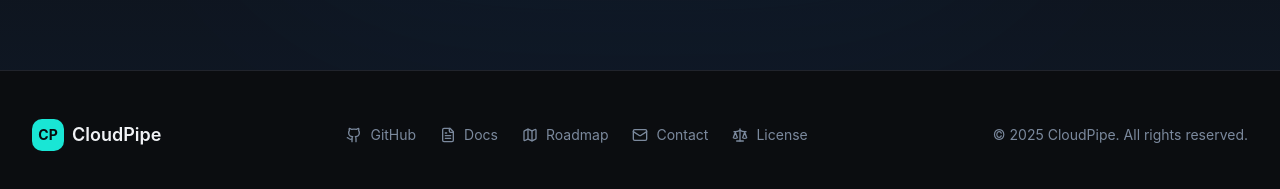
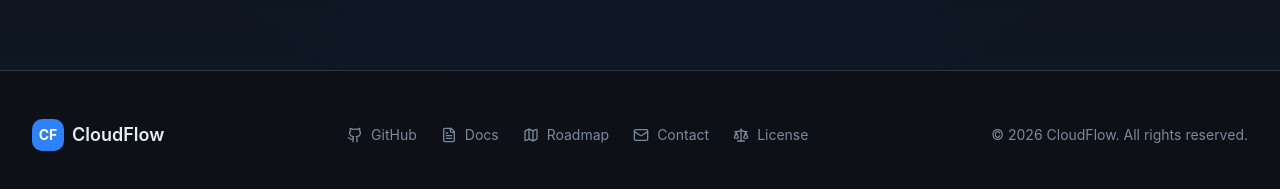
Before and after one commit to Dinah-02/FluxForged, a React (Vite) app: page / in a window 1280 px wide. Shown: the part 7796-7985 px from the top of the page. Built offline with nearby package versions, Linux system fonts and the light colour scheme; the HTML template or start-up script is replaced by a standard one.

Commit message:
Footer updated

```diff
--- a/src/components/landing/Footer.tsx
+++ b/src/components/landing/Footer.tsx
@@ -10,24 +10,24 @@ const footerLinks = [
 
 const Footer = () => {
   return (
-    <footer className="border-t border-border bg-card/50">
+    <footer className="border-t border-[#30363D] bg-[#0D1117]">
       <div className="section-container py-12">
         <div className="flex flex-col md:flex-row items-center justify-between gap-8">
-          {/* Logo */}
+          {/* Logo - Renamed to CloudFlow with Navbar Color */}
           <div className="flex items-center gap-2">
-            <div className="w-8 h-8 rounded-lg bg-primary flex items-center justify-center">
-              <span className="text-primary-foreground font-bold text-sm">CP</span>
+            <div className="w-8 h-8 rounded-lg bg-[#2F81F7] flex items-center justify-center">
+              <span className="text-white font-bold text-sm">CF</span>
             </div>
-            <span className="font-semibold text-lg">CloudPipe</span>
+            <span className="font-semibold text-lg text-[#E6EDF3]">CloudFlow</span>
           </div>
 
-          {/* Links */}
+          {/* Links - Hover white as requested */}
           <div className="flex flex-wrap justify-center gap-6">
             {footerLinks.map((link) => (
               <a
                 key={link.label}
                 href={link.href}
-                className="flex items-center gap-2 text-muted-foreground hover:text-foreground transition-colors text-sm"
+                className="flex items-center gap-2 text-muted-foreground hover:text-white transition-colors text-sm"
               >
                 <link.icon className="w-4 h-4" />
                 {link.label}
@@ -37,7 +37,7 @@ const Footer = () => {
 
           {/* Copyright */}
           <div className="text-sm text-muted-foreground">
-            © 2025 CloudPipe. All rights reserved.
+            © 2026 CloudFlow. All rights reserved.
           </div>
         </div>
       </div>
```
